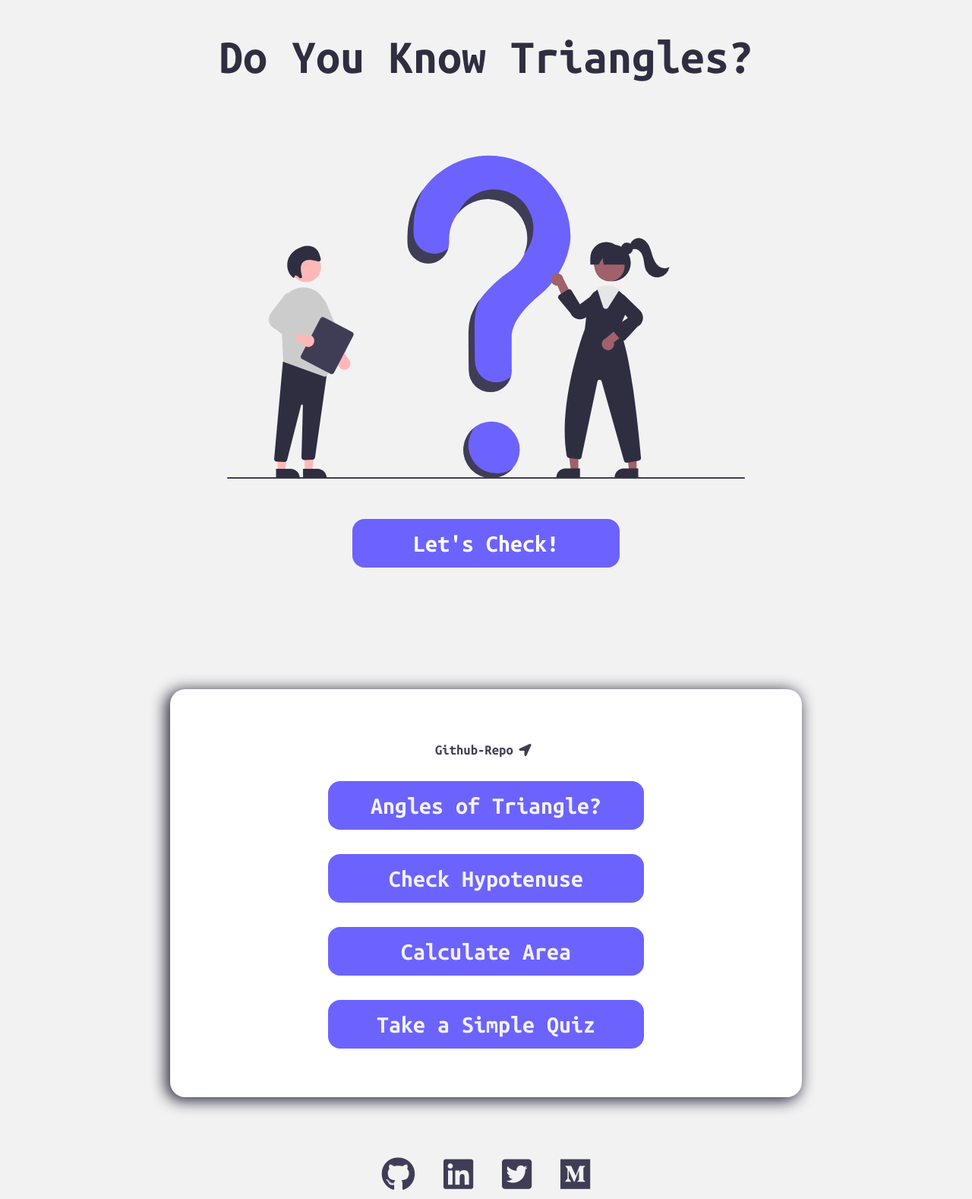
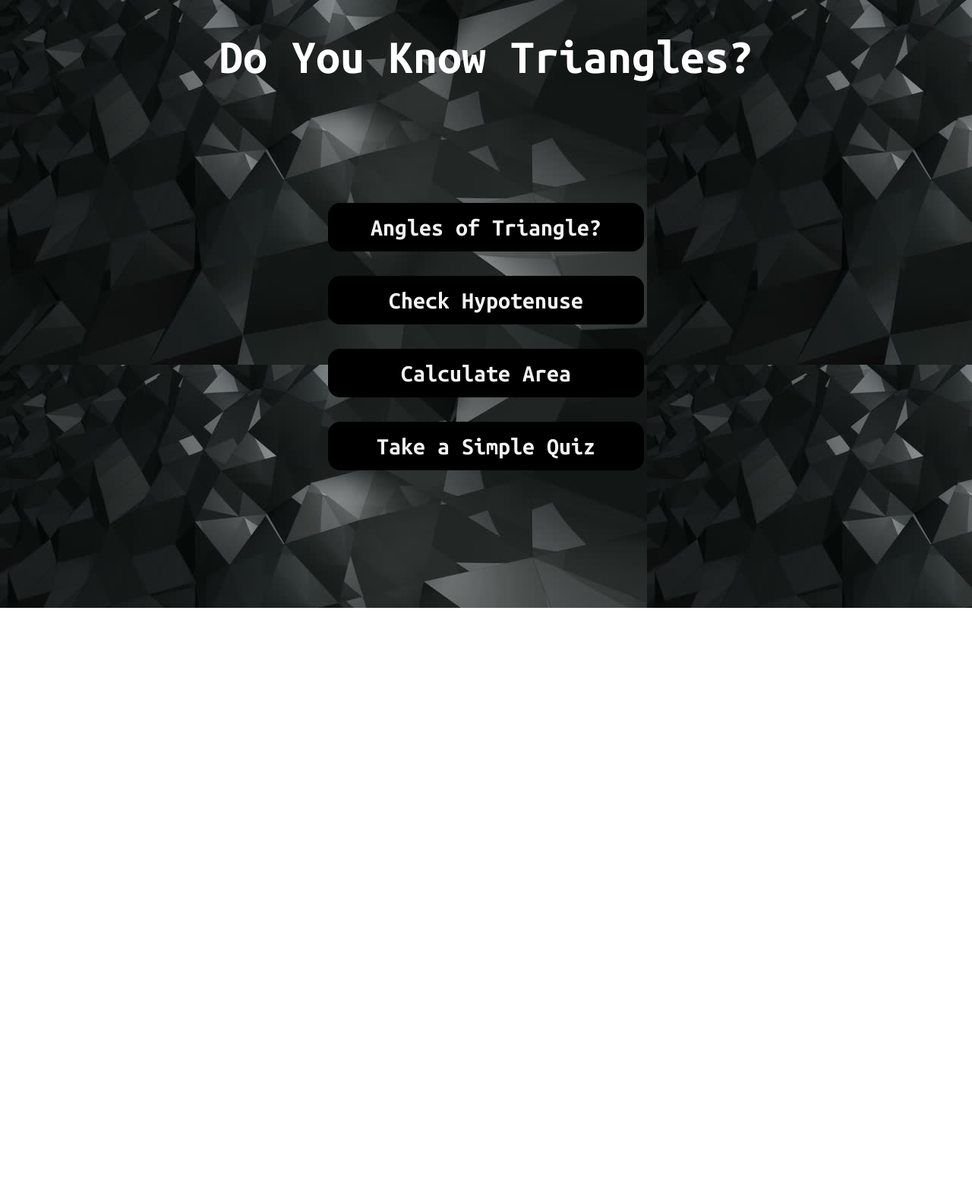
Before and after one commit to raman1999/mark12-triangle, a plain HTML site: page index.html in a window 1280 px wide. Shown: the whole page at 76% size. After the commit the page ends 800 px from the top, so only its background shows below. Drawn offline with Linux system fonts and the light colour scheme.

Commit message:
triangle
triangle

```diff
--- a/style.css
+++ b/css/style.css
@@ -15,32 +15,28 @@
 
 body {
     font-family: 'Ubuntu Mono', monospace;
-    background-color: var(--primary-color);
+
     color: var(--secondary-color);
+    background-image: url("/assets/geometry.jpg");
 }
 
 h1 {
     font-size: 4rem;
     text-align: center;
     font-weight: 700;
-    color: var(--quaternary-color);
+    color:white;
 }
 
 #banner {
     margin: auto;
     width: 60vw;
     text-align: center;
-    height: 80vh;
+    height: 20vh;
+    color:black;
 }
 
-#hero-img {
-    max-height: 60vh;
-    max-width: 60vw;
-    display: block;
-    margin-left: auto;
-    margin-right: auto;
-    margin-bottom: 10vh;
-}
+
+
 
 #main-link {
     display: block;
@@ -66,11 +62,11 @@ h1 {
     margin-bottom: 2rem;
     width: 60vw;
     text-align: center;
-    background-color: white;
+    background-color:diamond;
     padding: 2rem;
     padding-bottom: 4rem;
     border-radius: 20px;
-    box-shadow: -4px 3px 19px 2px var(--quaternary-color);
+
 }
 
 .link-style {
@@ -82,7 +78,7 @@ h1 {
     box-sizing: border;
     text-align: center;
     text-decoration: none;
-    background-color: var(--secondary-color);
+    background-color: black;
     color: var(--primary-color);
     border: none;
     border-radius: 1rem;
@@ -96,15 +92,17 @@ h1 {
     display: block;
     margin-left: auto;
     margin-right: auto;
-    margin-top: 1rem;
-    margin-bottom: 1rem;
-    padding: 0.2rem ;
+
+    margin-top:1rem ;
+    margin-bottom:1rem;
+    padding: 0.6rem ;
     max-width: 6vw;
     border-radius: 1rem;
     text-align: center;
     text-decoration: none;
-    background-color: #2F2E41;
+    background-color: blue;
     color: white;
+    height:3vh;
 }
 
 .form-style {
@@ -168,7 +166,7 @@ h1 {
     margin: auto;
     width: 60vw;
     text-align: center;
-    background-color: white;
+    background-color: black;
     border-radius: 20px;
     box-shadow: -4px 3px 19px 2px var(--quaternary-color);
     padding-top: 1vh;
@@ -202,7 +200,7 @@ h1 {
     background-color: white;
     padding: 2rem;
     border-radius: 20px;
-    box-shadow: -4px 3px 19px 2px rgb(235, 234, 234);
+
 }
 
 .radio label {
--- a/index.html
+++ b/index.html
@@ -5,7 +5,7 @@
     <meta http-equiv="X-UA-Compatible" content="IE=edge">
     <meta name="viewport" content="width=device-width, initial-scale=1.0">
     <title>Know your Triangles</title>
-    <link rel="stylesheet" href="style.css" />
+    <link rel="stylesheet" href="css/style.css" />
     <link
       rel="stylesheet"
       href="https://pro.fontawesome.com/releases/v5.10.0/css/all.css"
@@ -16,27 +16,17 @@
 <body>
     <div id="banner">
         <h1>Do You Know Triangles?</h1>
-        <img
-          id="hero-img"
-          src="assets/hero-img.svg"
-          alt="Do You Know Triangles?"
-        />
+
     </div>
-    <a id="main-link" href="https://do-you-know-triangless.netlify.app/#main-display">
-        Let's Check! </a>
+
     <div id="main-display">
-        <h3 class="github-repo"><a class="github-repo-link" href="https://github.com/horsemaker/do-you-know-triangles">Github-Repo<span><i class="fas fa-location-arrow redirect"></i></span></a></h3>
+
         <a href="angleSum.html" class="link-style linkone-style">Angles of Triangle?</a>
         <a href="findHypotenuse.html" class="link-style">Check Hypotenuse</a>
         <a href="calculateArea.html" class="link-style">Calculate Area</a>
         <a href="quiz1.html" class="link-style">Take a Simple Quiz</a>
-        <!-- <a href="quiz2.html" class="link-style">Take an Advanced Quiz</a> -->
+
     </div>
-    <footer class="footer">
-        <a href="https://github.com/horsemaker"><i class="fab fa-github"></i></a>
-        <a href="https://www.linkedin.com/in/yashghodekar/"><i class="fab fa-linkedin"></i></a>
-        <a href="https://twitter.com/horsemaker_"><i class="fab fa-twitter-square"></i></a>
-        <a href="https://yash-ghodekar.medium.com/"><i class="fab fa-medium"></i></a>
-      </footer>
+
 </body>
 </html>
```
Also changed, not shown: angleSum.html (+3 -3 lines), calculateArea.html (+3 -3 lines), findHypotenuse.html (+3 -3 lines), quiz1.html (+3 -3 lines), quiz2.html (+2 -2 lines), assets/geometry.jpg (added), assets/triangle.jpeg (added), assets/triangle.png (added), js/angleSum.js (renamed from angleSum.js), js/calculateArea.js (renamed from calculateArea.js), js/findHypotenuse.js (renamed from findHypotenuse.js), js/quiz.js (renamed from quiz.js), js/quiz1.js (renamed from quiz1.js), js/quiz2.js (renamed from quiz2.js), 1 other file.
